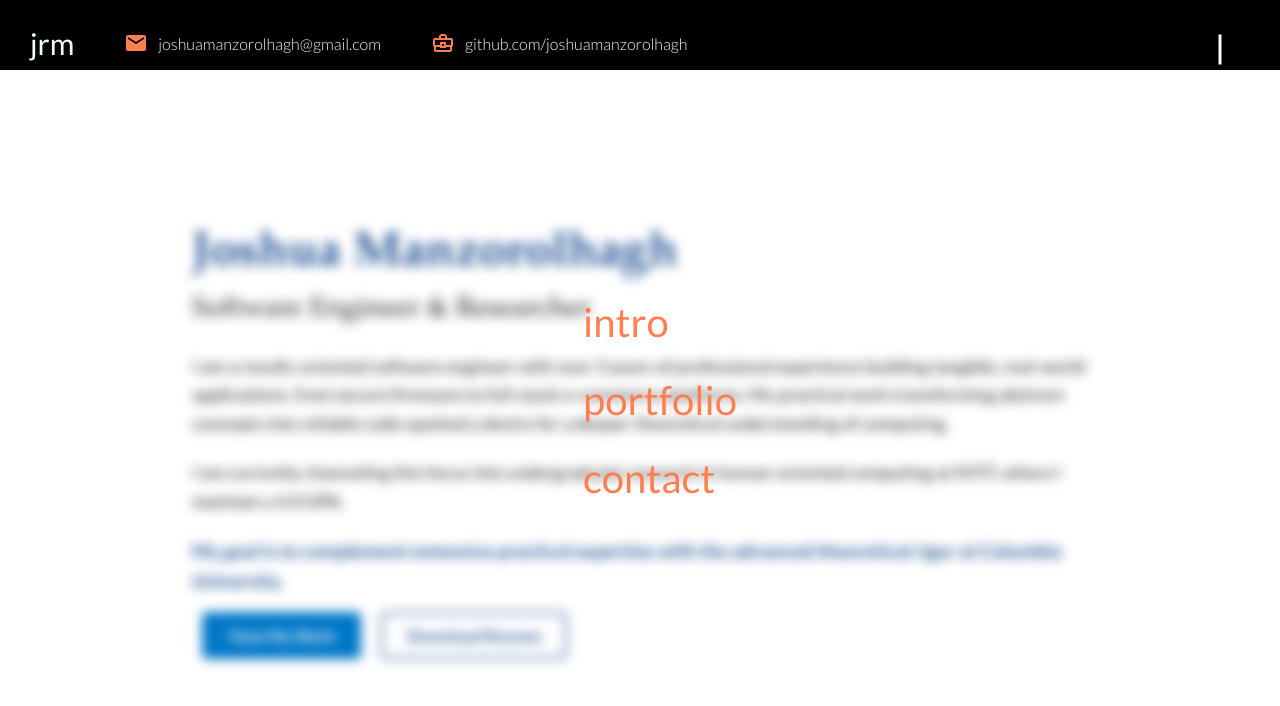
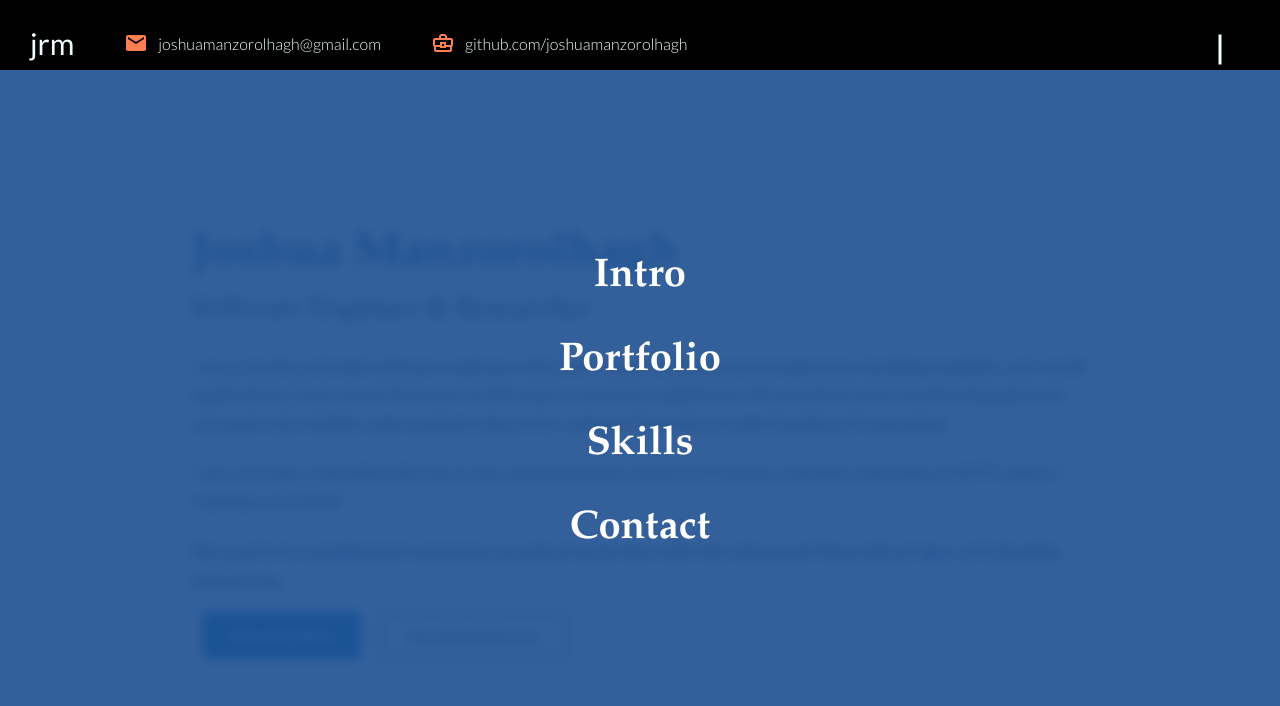
Before and after one commit to jmanzorolhagh/jmanzorolhagh.github.io, a React (Create React App) app: page / in a window 1280 px wide. Both pictures are taken after a click on the element 1235 px from the left and 43 px from the top of the page. Shown: the top 706 px of the page. Built offline with nearby package versions, Linux system fonts and the light colour scheme; a web font is replaced by a local one.

Commit message:
Updated colors, fonts, and background overlay

```diff
--- a/src/components/menu/Menu.jsx
+++ b/src/components/menu/Menu.jsx
@@ -4,16 +4,17 @@ export default function Menu({open, setOpen}) {
   return <div className={"menu " + (open && 'active')}>
       <ul>
           <li onClick={() => setOpen(false)}>
-              <a href="#intro">intro</a>
+              <a href="#intro">Intro</a>
           </li>
           <li onClick={() => setOpen(false)}>
-              <a href="#works">portfolio</a>
+              <a href="#works">Portfolio</a>
           </li>
           <li onClick={() => setOpen(false)}>
-              <a href="#contact">contact</a>
+              <a href="#skills">Skills</a>
           </li>
-
+          <li onClick={() => setOpen(false)}>
+              <a href="#contact">Contact</a>
+          </li>
       </ul>
-
   </div>;
 }
--- a/src/components/menu/menu.scss
+++ b/src/components/menu/menu.scss
@@ -1,37 +1,48 @@
+@import "../../_variables";
+
 .menu{
     opacity: 0;
     width: 100vw;
     height: 100vh;
     backdrop-filter: blur(6px);
+    background-color: rgba(29, 79, 145, 0.9); // Dark blue overlay
     position:fixed;
-    z-index: 0;
+    top: 0;
+    left: -100vw; // Start off-screen
+    z-index: 2;
     display: flex;
     flex-direction: column;
     align-items: center;
     justify-content: center;
-    transition: opacity .5s linear;
+    transition: opacity 0.4s ease, left 0s 0.4s linear;
 
     ul{
+        padding: 0;
+        margin: 0;
         li{
             font-size: 40px;
             margin: 30px;
             list-style: none;
+            text-align: center;
             a{
                 text-decoration: none;
-                color: coral;
+                color: $columbia-white;
+                font-family: $font-serif;
+                font-weight: 700;
+                transition: all 0.3s ease;
             }
             &:hover {
-                font-weight: 900;
-                font-size: 50px;
-        }
-
+                a {
+                    color: $columbia-blue-light;
+                    letter-spacing: 1px;
+                }
+            }
         }
     }
 
-
-      &.active{
-        z-index: 2;
-        transition: opacity .5s linear;
+    &.active{
+        left: 0; // Bring on-screen
         opacity: 1;
-      }
+        transition: opacity 0.4s ease;
+    }
 }
```
